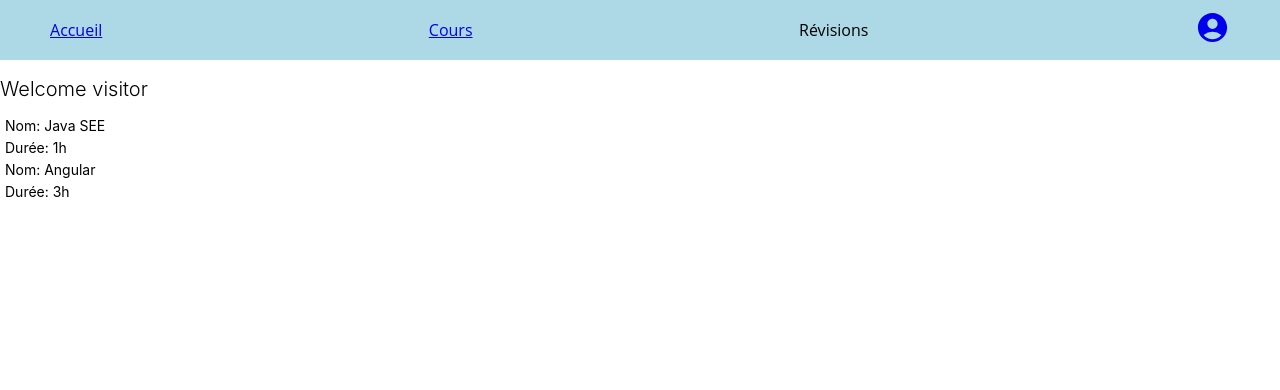
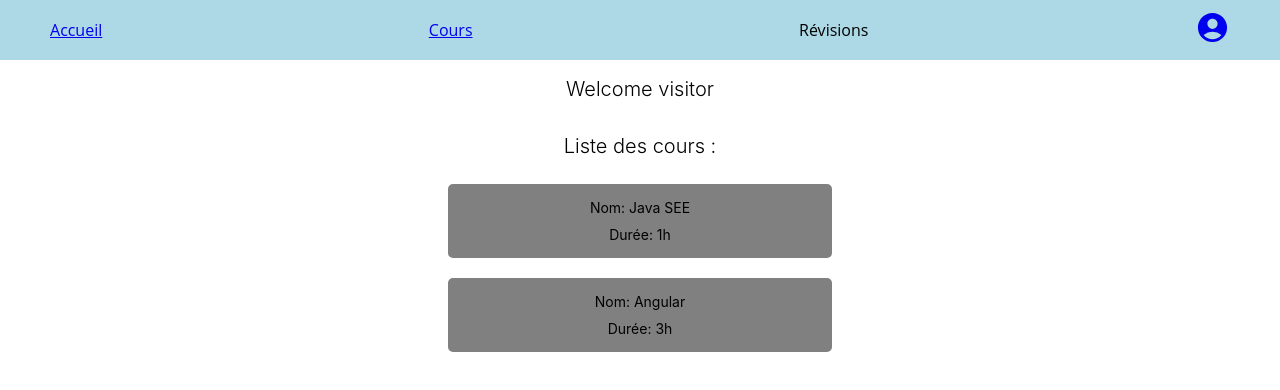
Before and after one commit to MadLiy/DIGI-PROJET, a React (Vite) app in the folder front/: page /courses in a window 1280 px wide. Shown: the top 390 px of the page. Built offline with nearby package versions, Linux system fonts and the light colour scheme.

Commit message:
💄 CourseCard

```diff
--- a/front/src/components/courses/Courses.tsx
+++ b/front/src/components/courses/Courses.tsx
@@ -1,7 +1,7 @@
 import { useState } from "react";
 import UserInterface from "../../interfaces/UserInterface";
 import "./courses.css";
-import CourseCard from "./CourseCard";
+import CourseCard from "./courseCard/CourseCard";
 import CourseInterface from "../../interfaces/Course";
 
 interface UserProps {
@@ -24,12 +24,9 @@ const Courses: React.FC<UserProps> = ({ user }) => {
       {user?.roles.includes("formator") && <h2>Welcome formator</h2>}
       {/* Student */}
       {user?.roles.includes("student") && <h2>Welcome student</h2>}
+      <h2>Liste des cours :</h2>
       {courses.map((course: CourseInterface) => {
-        return (
-          <div>
-            <CourseCard course={course} key={course.id} />
-          </div>
-        );
+        return <CourseCard course={course} key={course.id} />;
       })}
     </div>
   );
--- a/front/src/components/courses/CourseCard.tsx
+++ b/front/src/components/courses/courseCard/CourseCard.tsx
@@ -1,4 +1,5 @@
-import CourseInterface from "../../interfaces/Course";
+import CourseInterface from "../../../interfaces/Course";
+import "./courseCard.css";
 
 interface CourseProps {
   course: CourseInterface | undefined;
@@ -16,9 +17,9 @@ const CourseCard: React.FC<CourseProps> = ({ course }) => {
   };
 
   return (
-    <div>
-      <p>Nom: {course?.name}</p>
-      <p>Durée: {convertTime(course?.duree)}</p>
+    <div className="course-card">
+      <p className="course-element">Nom: {course?.name}</p>
+      <p className="course-element">Durée: {convertTime(course?.duree)}</p>
     </div>
   );
 };
--- /dev/null
+++ b/front/src/components/courses/courseCard/courseCard.css
@@ -0,0 +1,12 @@
+.course-card {
+    display: flex;
+    align-items: center;
+    flex-direction: column;
+    justify-content: center;
+    width: 30%;
+    box-sizing: border-box;
+    padding: 10px;
+    background-color: grey;
+    border-radius: 5px;
+    margin: 10px 0;
+}
--- a/front/src/components/courses/courses.css
+++ b/front/src/components/courses/courses.css
@@ -0,0 +1,6 @@
+.courses {
+    width: 100%;
+    display: flex;
+    flex-direction: column;
+    align-items: center;
+}
```
